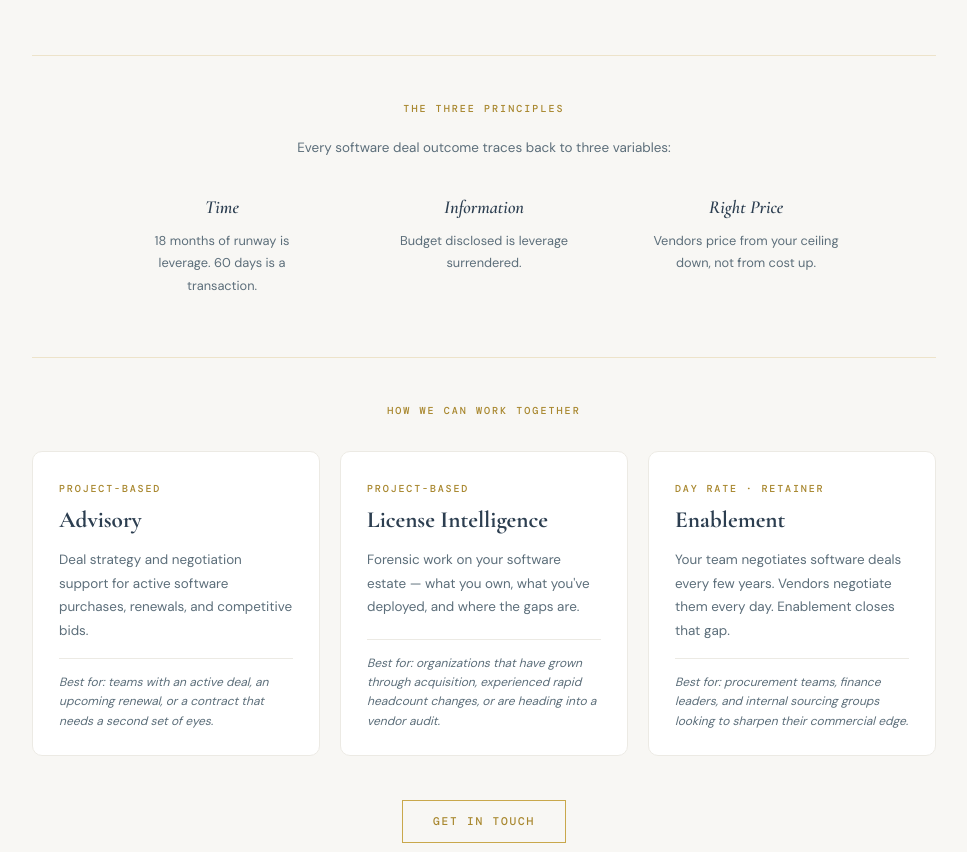
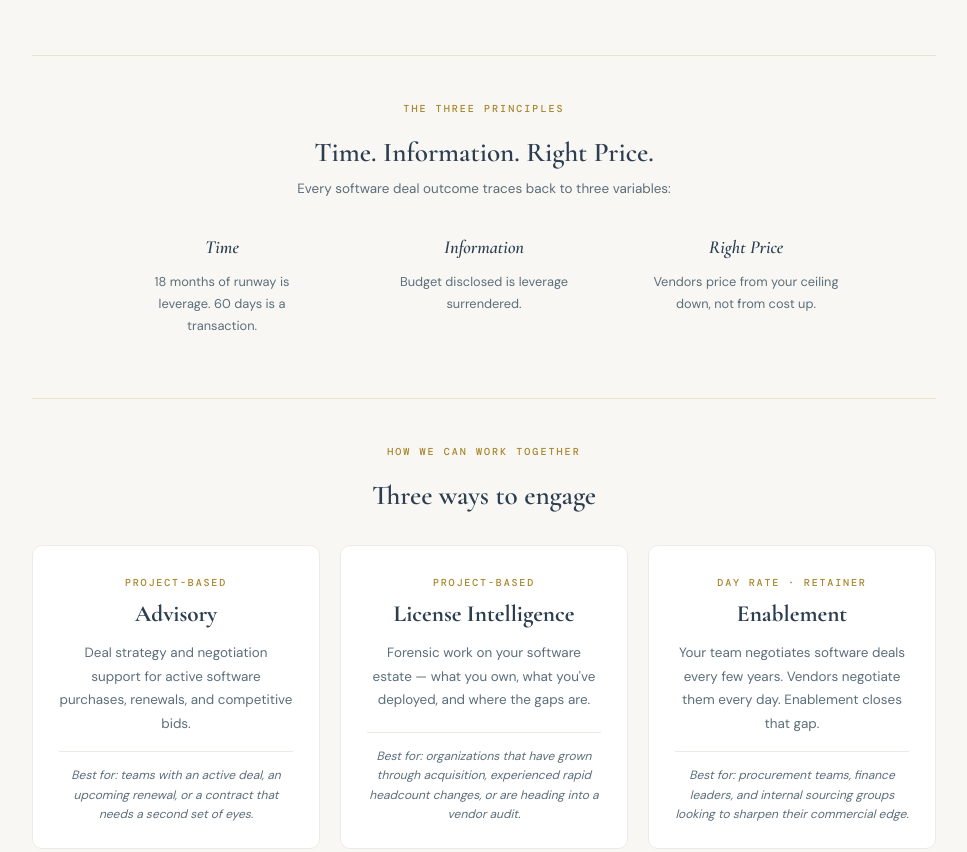
Before and after one commit to jakevig-design/Acuity-Sourcing-Website, a plain HTML site: page index.html in a window 1280 px wide. Shown: the part 1060-1912 px from the top of the page, without its empty margins (156-1123 px from the left). Drawn offline with nearby package versions, Linux system fonts and the light colour scheme; a web font is replaced by a local one.

Commit message:
Update index.html

```diff
--- a/index.html
+++ b/index.html
@@ -76,6 +76,17 @@
     margin-bottom: 20px;
     display: block;
     text-align: center;
+  }
+
+  .section-heading {
+    font-family: 'Cormorant Garamond', serif;
+    font-size: 1.7rem;
+    font-weight: 600;
+    color: var(--slate);
+    display: block;
+    text-align: center;
+    margin-bottom: 8px;
+    line-height: 1.2;
   }
 
   .two-col {
@@ -182,6 +193,7 @@
     padding: 28px 26px 24px;
     display: flex;
     flex-direction: column;
+    text-align: center;
   }
 
   .card-tag {
@@ -369,6 +381,7 @@
 
   <div class="principles-full">
     <span class="section-label">The Three Principles</span>
+    <span class="section-heading">Time. Information. Right Price.</span>
     <p class="principles-intro">Every software deal outcome traces back to three variables:</p>
     <div class="principles-row">
       <div class="principle-card">
@@ -388,6 +401,7 @@
 
   <div class="services-section">
     <span class="section-label">How We Can Work Together</span>
+    <span class="section-heading">Three ways to engage</span>
 
     <div class="services-grid">
 
```
